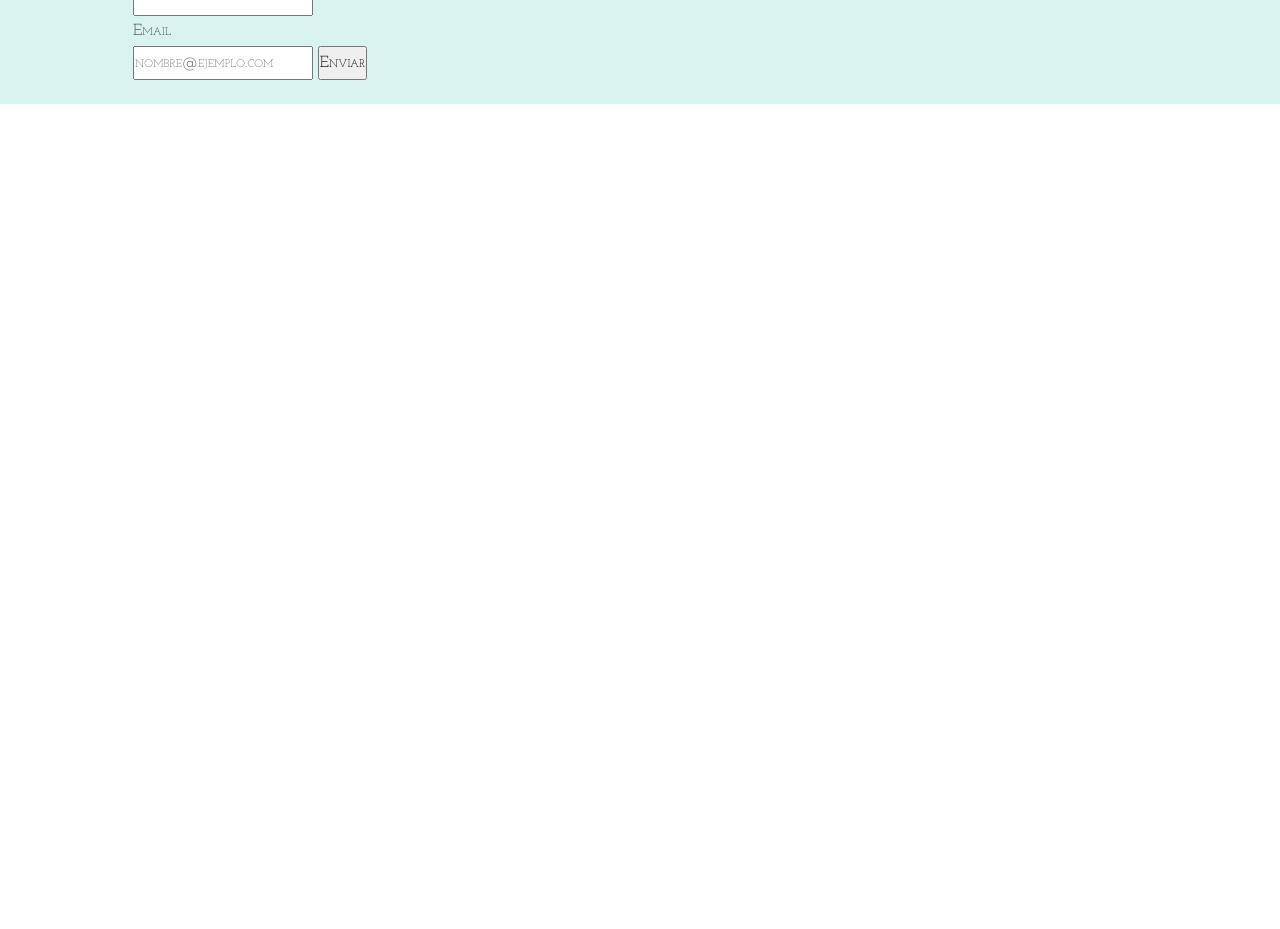
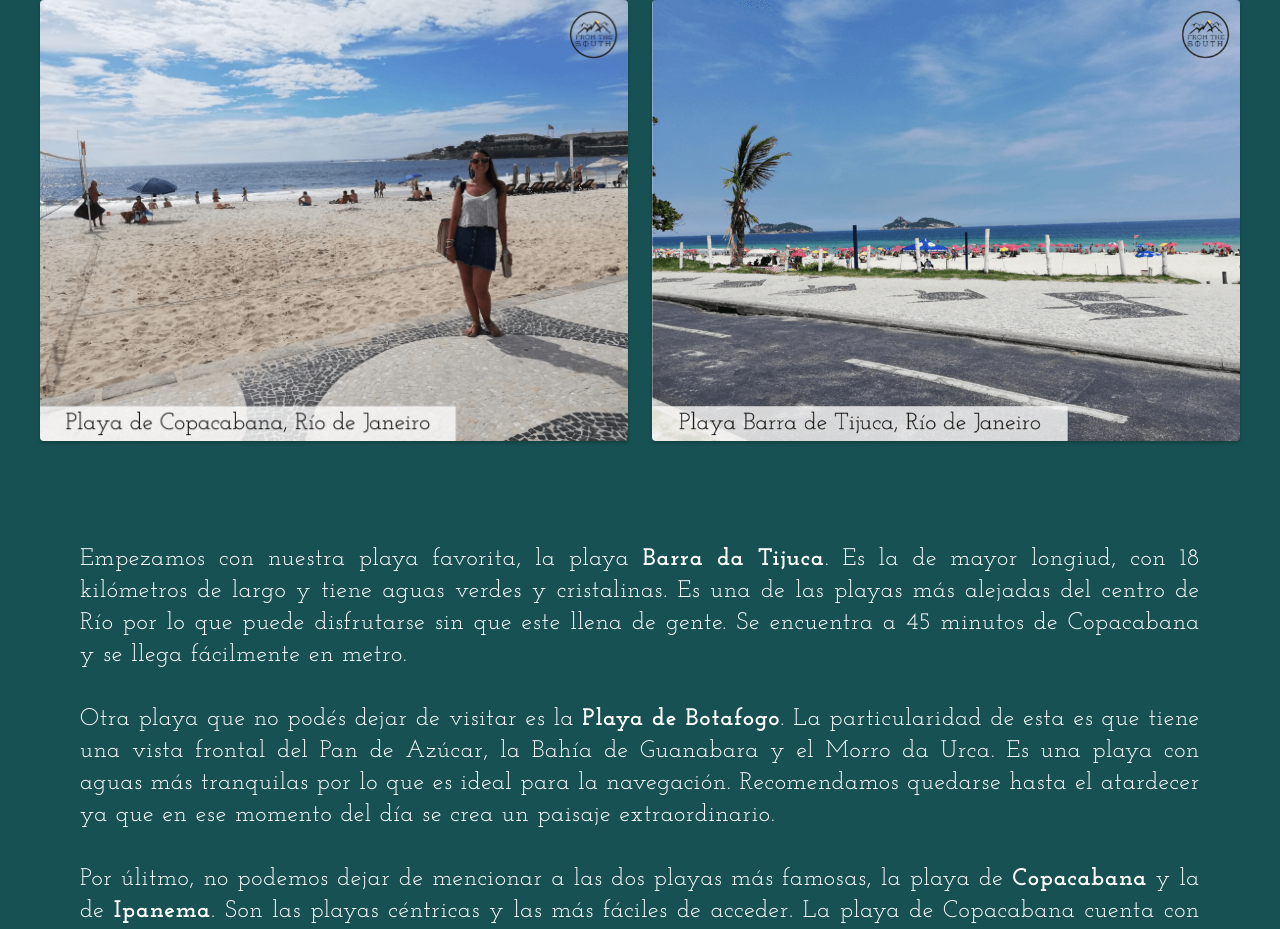
Before and after one commit to rociosoldati/fromthesouth, a plain HTML site: page rio.html in a window 1280 px wide. Shown: the part 2777-3706 px from the top of the page. Before the commit the page ends 2881 px from the top, so only its background shows below. Drawn offline with nearby package versions, Linux system fonts and the light colour scheme.

Commit message:
guia rio

```diff
--- a/rio.html
+++ b/rio.html
@@ -95,9 +95,29 @@
               </div>
             </div>
           </div>
-      </div>
+        </div>
       <p>El Pan de Azúcar no esta ubicado solamente sobre un morro sino en un complejo de 3 morros. Por lo que, para llegar a la cima hay dos opciones. El ticket del teleférico te da acceso a los dos morros. La gran ventaja en comparación con el Cristo es que acá no hay que formar largas filas. Se puede llegar contratando un tour o por transporte público. Los colectivos 107, 511 y 512 llegan y sino haciendo conexión con el metro.</p>
       <p><strong>TIP:</strong> el mejor momento para visitarle es en el atardecer, cuando el cielo se llena de cálidas tonalidades con el Cristo de fondo.</p>
+      <h4>3. Las mejores playas de Río:</h4>
+      <div class="gallery-container">
+        <div class="tz-gallery">
+          <div class="row">
+            <div class="col-sm-8 col-md-6">
+              <a class="lightbox" href="#">
+                <img src="Imagenes/copacabana.png" alt="Playa de Copacabana, Río de Janeiro" title="Playa de Copacabana, Río de Janeiro">
+              </a>
+            </div>
+            <div class="col-sm-8 col-md-6">
+                <a class="lightbox" href="#">
+                  <img src="Imagenes/barra.png" alt="Playa Barra de Tijuca, Río de Janeiro" title="Playa Barra de Tijuca, Río de Janeiro">
+                </a>
+            </div>
+          </div>
+        </div>
+      </div>
+      <p>Empezamos con nuestra playa favorita, la playa <strong>Barra da Tijuca</strong>. Es la de mayor longiud, con 18 kilómetros de largo y tiene aguas verdes y cristalinas. Es una de las playas más alejadas del centro de Río por lo que puede disfrutarse sin que este llena de gente. Se encuentra a 45 minutos de Copacabana y se llega fácilmente en metro.</p>
+      <p>Otra playa que no podés dejar de visitar es la <strong>Playa de Botafogo</strong>. La particularidad de esta es que tiene una vista frontal del Pan de Azúcar, la Bahía de Guanabara y el Morro da Urca. Es una playa con aguas más tranquilas por lo que es ideal para la navegación. Recomendamos quedarse hasta el atardecer ya que en ese momento del día se crea un paisaje extraordinario.</p>
+      <p>Por úlitmo, no podemos dejar de mencionar a las dos playas más famosas, la playa de <strong>Copacabana</strong> y la de <strong>Ipanema</strong>. Son las playas céntricas y las más fáciles de acceder. La playa de Copacabana cuenta con el característico suelo del paseo marítimo, con olas blancas y negras dibujadas en piedra portuguesa. Recomendamos ir durante el día a la playa de Ipanema y por la noche a la de Copacabana ya que tiene más bares y también una feria de artesanos para visitar.</p>
     </section>
     <footer class="footer flex-container1 section__color--claro">
         <div>
```
Also changed, not shown: Imagenes/barra.png (added), Imagenes/copacabana.png (added).
